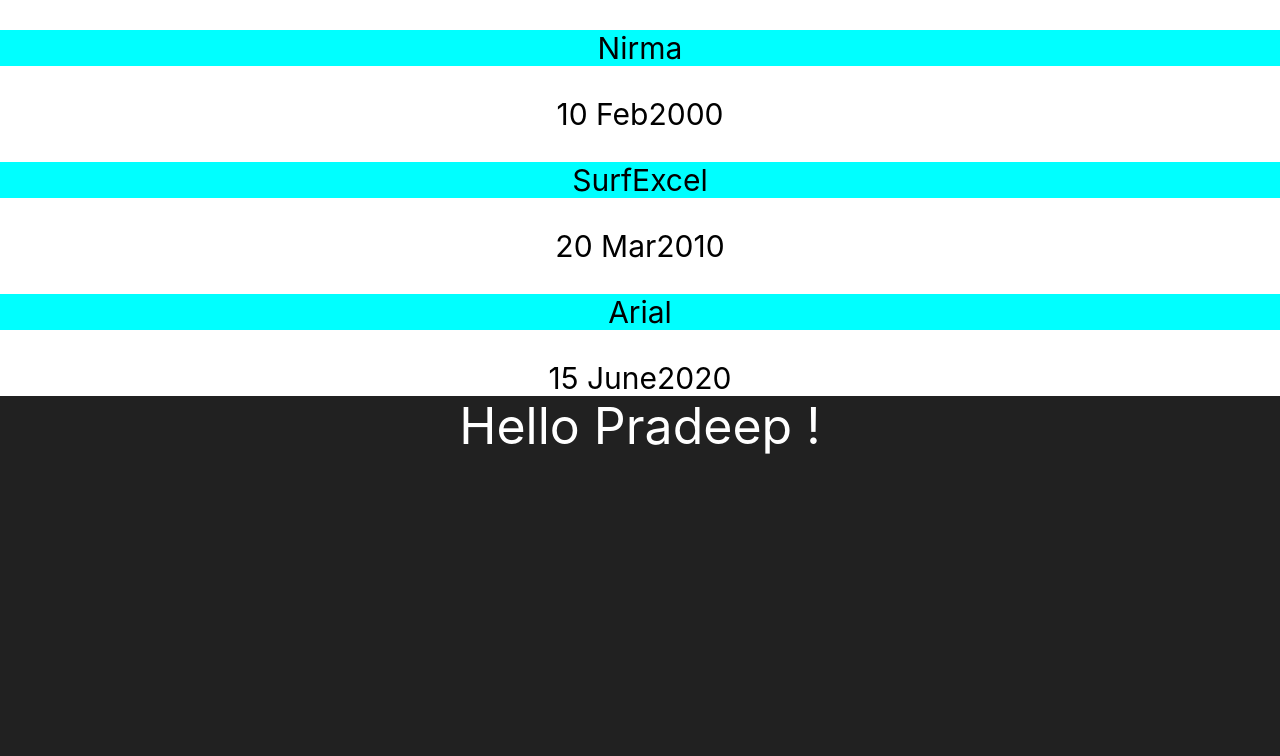
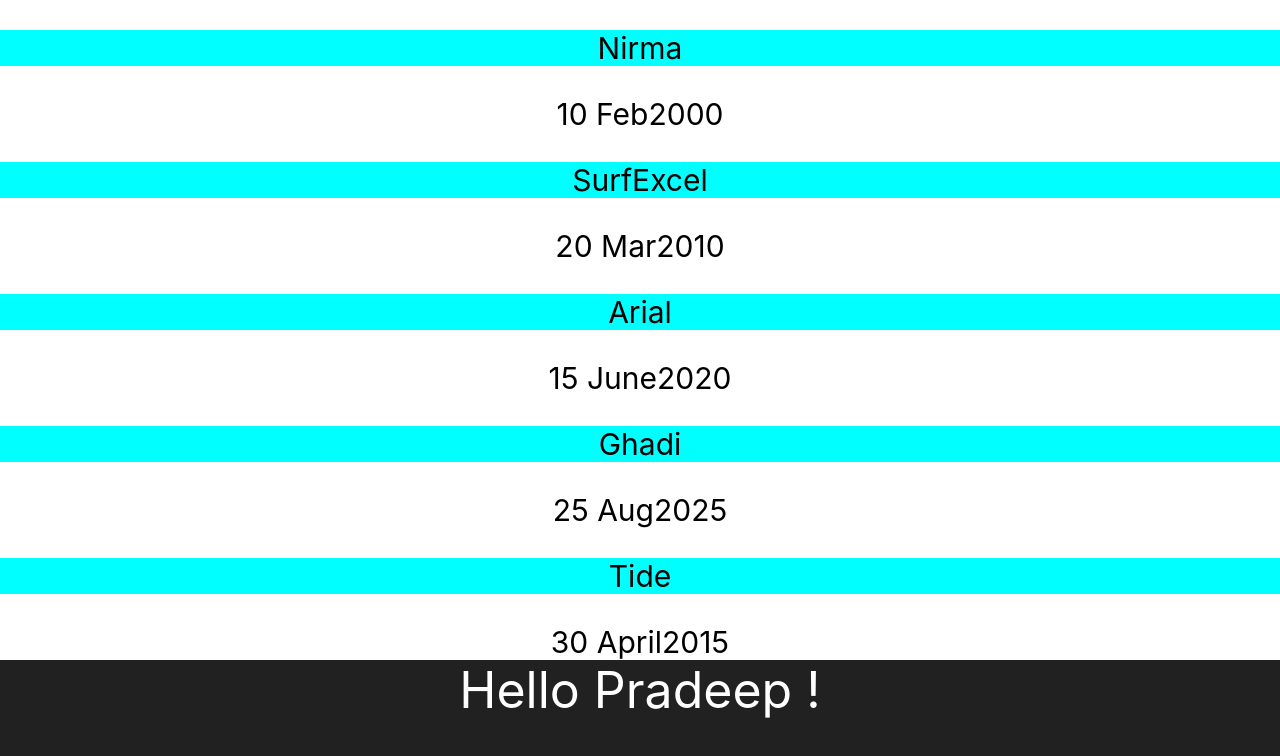
Before and after one commit to Pradeeptamta3225/React_Project, a React (Create React App) app in the folder demoshopapp/: page / in a window 1280 px wide. Shown: the top 756 px of the page. Built offline with nearby package versions, Linux system fonts and the light colour scheme.

Commit message:
add some row

```diff
--- a/demoshopapp/src/App.js
+++ b/demoshopapp/src/App.js
@@ -26,6 +26,12 @@
       itemYear: "2020"
     },
     {
+      itemName: "Ghadi",
+      itemDate: "25",
+      itemMonth: "Aug",
+      itemYear: "2025"
+    },
+    {
       itemName: "Tide",
       itemDate: "30",
       itemMonth: "April",
@@ -45,6 +51,12 @@
 
       <Item name={response[2].itemName} ></Item>
       <ItemDate day={response[2].itemDate} month={response[2].itemMonth} year={response[2].itemYear}></ItemDate>
+
+      <Item name={response[3].itemName} ></Item>
+      <ItemDate day={response[3].itemDate} month={response[3].itemMonth} year={response[3].itemYear}></ItemDate>
+
+      <Item name={response[4].itemName} ></Item>
+      <ItemDate day={response[4].itemDate} month={response[4].itemMonth} year={response[4].itemYear}></ItemDate>
       <div className="App">Hello Pradeep !</div>
       </Card>
 
```
